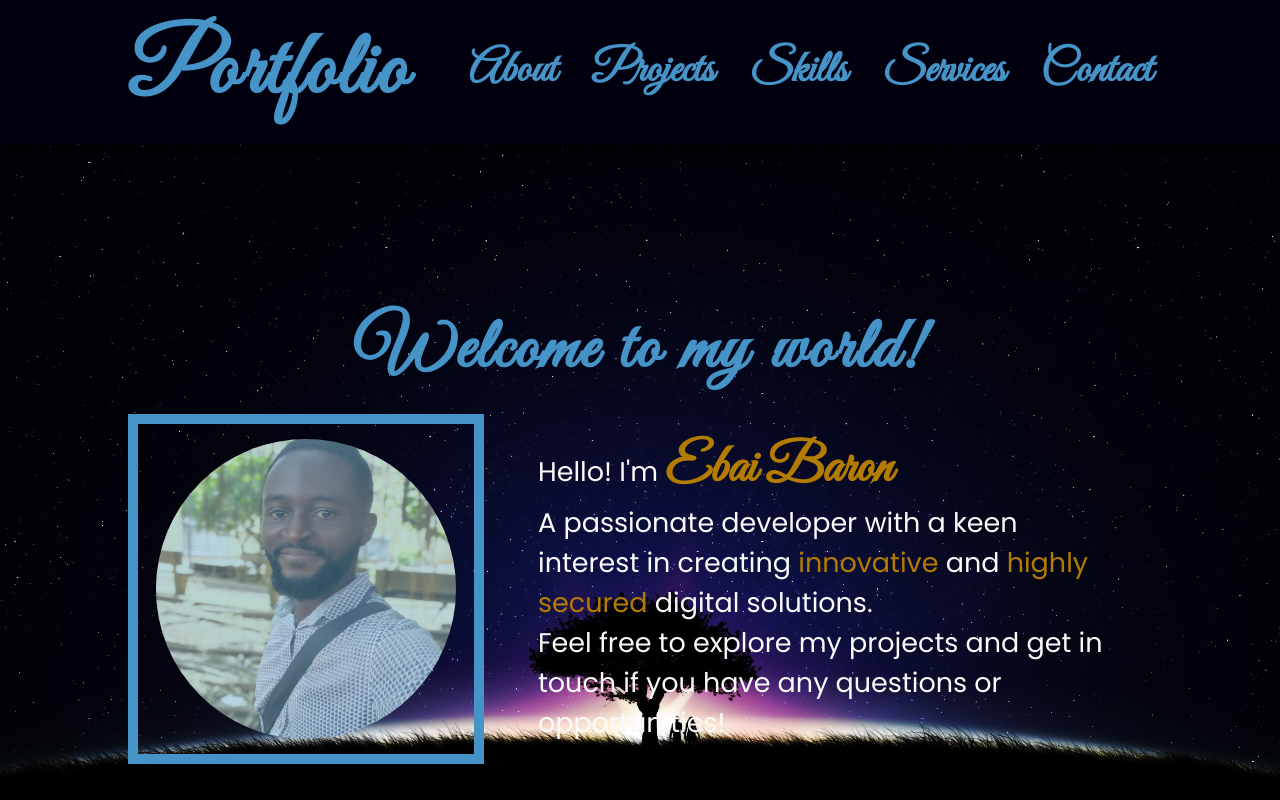
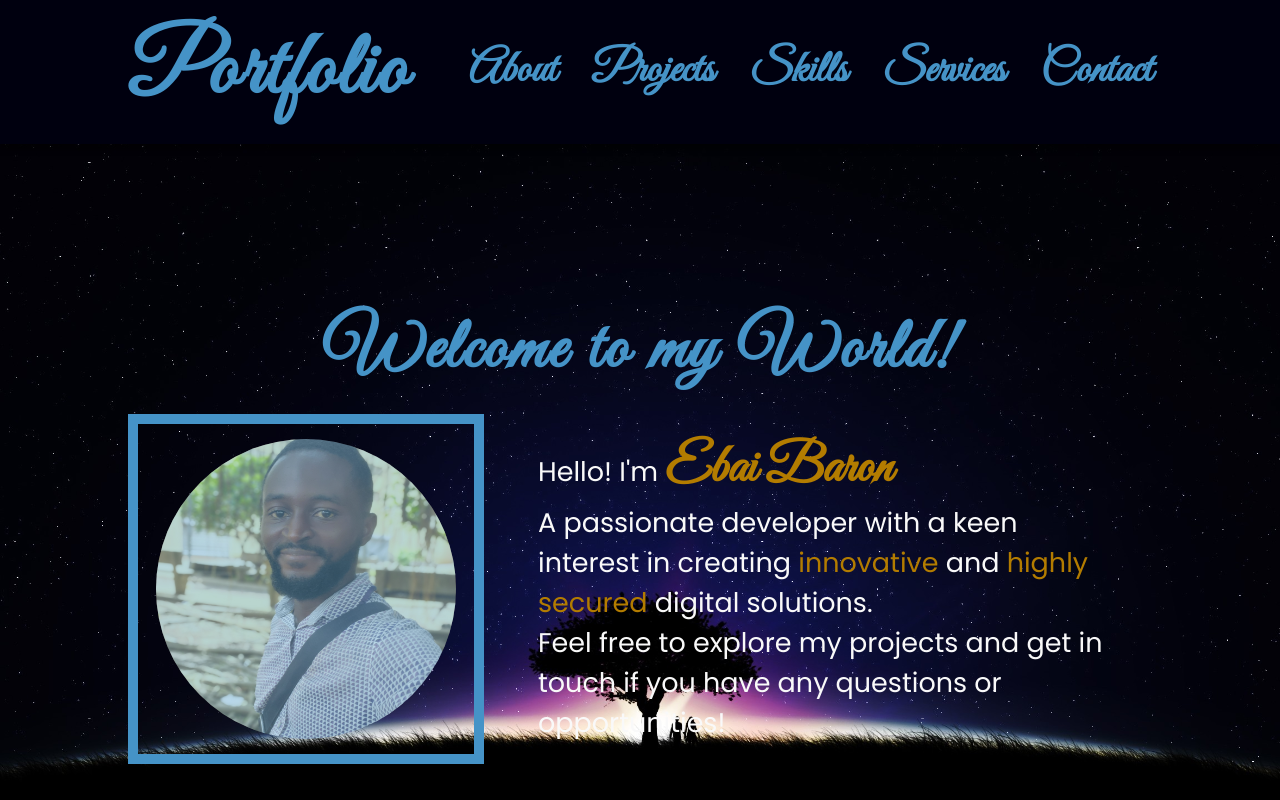
Before and after one commit to Ebai99/My-Portfolio, a plain HTML site: page docs/index.html in a window 1280 px wide. Shown: the top 800 px of the page. Drawn offline with Linux system fonts and the light colour scheme.

Commit message:
Update index.html

```diff
--- a/docs/index.html
+++ b/docs/index.html
@@ -49,7 +49,7 @@
     </header>
     <main>
       <section id="about">
-        <h2>Welcome to my world!</h2>
+        <h2>Welcome to my World!</h2>
         <div class="about">
           <div class="profile-container">
             <p class="overlay"></p>
```
